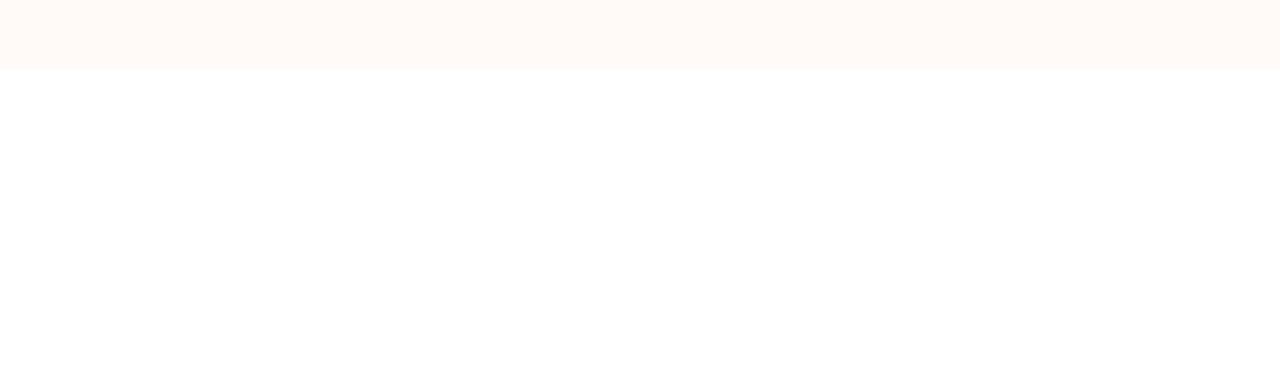
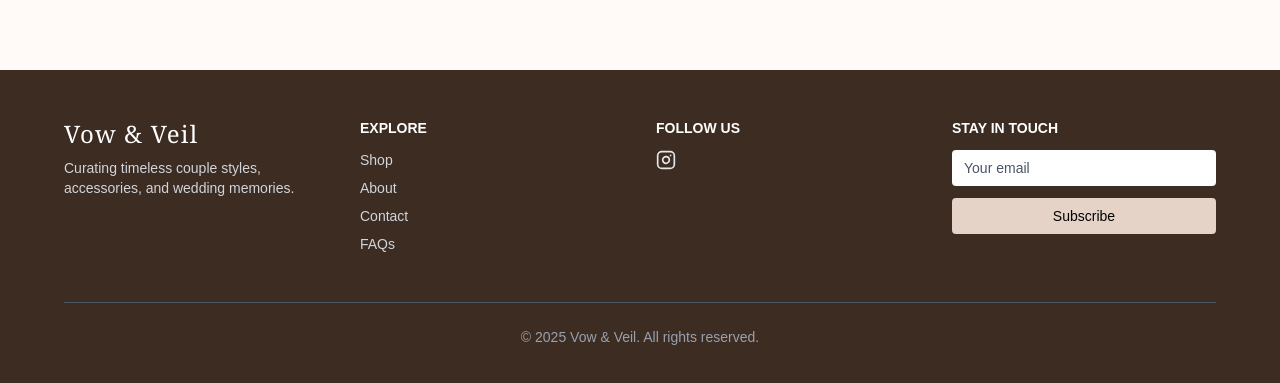
Before and after one commit to sayordebbarma/Vow-and-Veil, a Next.js app: page / in a window 1280 px wide. Shown: the part 3230-3613 px from the top of the page. Before the commit the page ends 3300 px from the top, so only its background shows below. Built offline with nearby package versions, Linux system fonts and the light colour scheme.

Commit message:
feac: footer

```diff
--- a/app/layout.js
+++ b/app/layout.js
@@ -1,6 +1,7 @@
 import { Geist, Geist_Mono } from "next/font/google";
 import "./globals.css";
 import Navbar from "@/components/Navbar";
+import Footer from "@/components/Footer";
 
 const geistSans = Geist({
   variable: "--font-geist-sans",
@@ -25,6 +26,7 @@
       >
         <Navbar />
         {children}
+        <Footer />
       </body>
     </html>
   );
--- /dev/null
+++ b/components/Footer.js
@@ -0,0 +1,62 @@
+'use client'
+
+import { Instagram } from 'lucide-react'
+
+export default function Footer() {
+    return (
+        <footer className="bg-[#3c2c21] text-white px-6 md:px-16 py-12">
+            <div className="max-w-7xl mx-auto grid grid-cols-1 sm:grid-cols-2 md:grid-cols-4 gap-8">
+
+                {/* Brand */}
+                <div>
+                    <h2 className="text-2xl font-serif tracking-wider">Vow & Veil</h2>
+                    <p className="text-sm mt-2 text-gray-300">
+                        Curating timeless couple styles, accessories, and wedding memories.
+                    </p>
+                </div>
+
+                {/* Navigation */}
+                <div>
+                    <h3 className="font-semibold mb-3 text-sm uppercase">Explore</h3>
+                    <ul className="space-y-2 text-sm text-gray-300">
+                        <li><a href="/shop" className="hover:underline">Shop</a></li>
+                        <li><a href="/about" className="hover:underline">About</a></li>
+                        <li><a href="/contact" className="hover:underline">Contact</a></li>
+                        <li><a href="/faq" className="hover:underline">FAQs</a></li>
+                    </ul>
+                </div>
+
+                {/* Social */}
+                <div>
+                    <h3 className="font-semibold mb-3 text-sm uppercase">Follow Us</h3>
+                    <div className="flex space-x-4 text-gray-200">
+                        <a href="https://instagram.com" target="_blank" aria-label="Instagram" className="hover:text-pink-300">
+                            <Instagram className="w-5 h-5" />
+                        </a>
+                    </div>
+                </div>
+
+                {/* Newsletter */}
+                <div>
+                    <h3 className="font-semibold mb-3 text-sm uppercase">Stay in touch</h3>
+                    <form className="flex flex-col space-y-3">
+                        <input
+                            type="email"
+                            placeholder="Your email"
+                            className="px-3 py-2 text-sm rounded bg-white text-black placeholder:text-gray-600 focus:outline-none"
+                        />
+                        <button className="bg-[#e6d3c7] text-black px-3 py-2 rounded text-sm hover:bg-[#d9c4b7] transition">
+                            Subscribe
+                        </button>
+                    </form>
+                </div>
+
+            </div>
+
+            {/* Bottom Text */}
+            <div className="border-t border-gray-600 mt-12 pt-6 text-center text-sm text-gray-400">
+                © {new Date().getFullYear()} Vow & Veil. All rights reserved.
+            </div>
+        </footer>
+    )
+}
```
